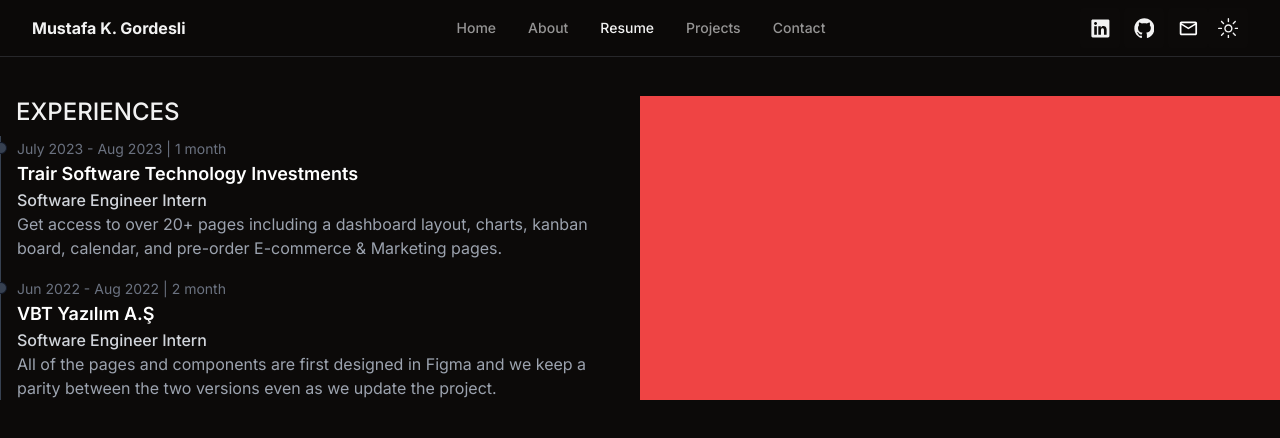
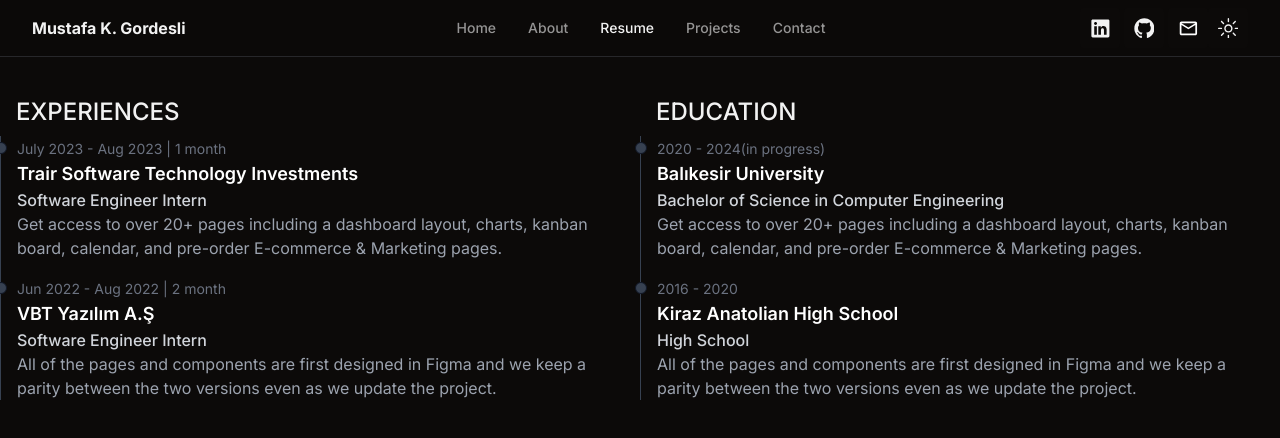
Before and after one commit to mustafakemalgordesli/mustafagordesli.com.tr, a Next.js app: page /resume in a window 1280 px wide. Shown: the top 438 px of the page. Built offline with nearby package versions, Linux system fonts and the light colour scheme.

Commit message:
education timeline added

```diff
--- a/app/(routes)/about/page.jsx
+++ b/app/(routes)/about/page.jsx
@@ -5,12 +5,13 @@ export default function About() {
                 About <span className="text-primary">ME</span>
             </div>
             <p className="text-gray-600 antialiased text-xl font-light max-w-xl tracking-wider leading-8 dark:text-slate-100">
-        I am a fourth-year computer engineering student at Balıkesir University,
-        driven by an investigative mindset and a strong commitment to continuous
-        improvement. While I am still in the early stages of mastering the
-        English language, I am dedicated to the learning process. My current
-        focus lies in back-end development, where I utilize technologies such as
-        C#, .NET Core, JavaScript and SQL Server. I predominantly craft my
+                I am a fourth-year computer engineering student at Balıkesir
+                University, driven by an investigative mindset and a strong
+                commitment to continuous improvement. While I am still in the
+                early stages of mastering the English language, I am dedicated
+                to the learning process. My current focus lies in full stack web
+                development, where I utilize technologies such as C#, .NET Core,
+                JavaScript, Nextjs and SQL Server. I predominantly craft my
                 projects using the powerful combination of .NET and React.
             </p>
             <div className="gap-3 flex flex-col sm:flex-row">
--- a/app/(routes)/resume/page.jsx
+++ b/app/(routes)/resume/page.jsx
@@ -1,63 +1,13 @@
-import Link from "next/link";
+import ExperiencesTimeline from '@/components/experiences-timeline';
+import EducationTimeline from '@/components/education-timeline';
 
 export default function Resume() {
-  return (
-    <main className="max-w-screen-xl py-14 mx-auto">
-      <div className="flex flex-col md:flex-row py-10">
-        <div className="w-full sm:w-1/2 flex flex-col mx-auto md:mx-0 md:items-start md:justify-start md:pr-2">
-          <h2 className="font-medium text-2xl mb-2 ml-4">EXPERIENCES</h2>
-          <ol className="relative border-l border-gray-200 dark:border-gray-700">
-            <li className="mb-4 ml-4">
-              <div className="absolute w-3 h-3 bg-gray-200 rounded-full mt-1.5 -left-1.5 border border-white dark:border-gray-900 dark:bg-gray-700"></div>
-              <time className="mb-1 text-sm font-normal leading-none text-gray-400 dark:text-gray-500">
-                July 2023 - Aug 2023 | 1 month
-              </time>
-              <h3>
-                <Link
-                  href="https://trair.com.tr/"
-                  target="_blank"
-                  className="text-lg font-semibold text-gray-900 dark:text-white hover:text-blue-600"
-                >
-                  Trair Software Technology Investments
-                </Link>
-              </h3>
-              <h5 className="font-medium text-base text-gray-700 dark:text-gray-300">
-                Software Engineer Intern
-              </h5>
-              <p className="mb-4 text-base font-normal text-gray-500 dark:text-gray-400">
-                Get access to over 20+ pages including a dashboard layout,
-                charts, kanban board, calendar, and pre-order E-commerce &
-                Marketing pages.
-              </p>
-            </li>
-            <li className="ml-4">
-              <div className="absolute w-3 h-3 bg-gray-200 rounded-full mt-1.5 -left-1.5 border border-white dark:border-gray-900 dark:bg-gray-700"></div>
-              <time className="mb-1 text-sm font-normal leading-none text-gray-400 dark:text-gray-500">
-                Jun 2022 - Aug 2022 | 2 month
-              </time>
-
-              <h3 className="text-lg font-semibold text-gray-900 dark:text-white">
-                <Link
-                  href=" https://www.vbt.com.tr/en"
-                  target="_blank"
-                  className="text-lg font-semibold text-gray-900 dark:text-white hover:text-blue-600"
-                >
-                  VBT Yazılım A.Ş
-                </Link>
-              </h3>
-              <h5 className="font-medium text-base text-gray-700 dark:text-gray-300">
-                Software Engineer Intern
-              </h5>
-              <p className="text-base font-normal text-gray-500 dark:text-gray-400">
-                All of the pages and components are first designed in Figma and
-                we keep a parity between the two versions even as we update the
-                project.
-              </p>
-            </li>
-          </ol>
-        </div>
-        <div className="w-full sm:w-1/2 bg-red-500"></div>
-      </div>
-    </main>
-  );
+    return (
+        <main className="max-w-screen-xl py-14 mx-auto">
+            <div className="flex flex-col md:flex-row py-5 md:py-10">
+                <ExperiencesTimeline />
+                <EducationTimeline />
+            </div>
+        </main>
+    );
 }
--- /dev/null
+++ b/components/education-timeline.jsx
@@ -0,0 +1,58 @@
+import Link from 'next/link';
+
+export default function EducationTimeline() {
+    return (
+        <div className="w-full md:w-1/2 flex flex-col mt-5 md:mt-0 mx-auto md:mx-0 md:items-start md:justify-start md:pr-2">
+            <h2 className="font-medium text-2xl mb-2 ml-4">EDUCATION</h2>
+            <ol className="relative border-l border-gray-200 dark:border-gray-700">
+                <li className="mb-4 ml-4">
+                    <div className="absolute w-3 h-3 bg-gray-200 rounded-full mt-1.5 -left-1.5 border border-white dark:border-gray-900 dark:bg-gray-700"></div>
+                    <time className="mb-1 text-sm font-normal leading-none text-gray-400 dark:text-gray-500">
+                        2020 - 2024(in progress)
+                    </time>
+                    <h3>
+                        <Link
+                            href="https://www.balikesir.edu.tr/"
+                            target="_blank"
+                            className="text-lg font-semibold text-gray-900 dark:text-white hover:text-blue-600 dark:hover:text-blue-600"
+                        >
+                            Balıkesir University
+                        </Link>
+                    </h3>
+                    <h5 className="font-medium text-base text-gray-700 dark:text-gray-300">
+                        Bachelor of Science in Computer Engineering
+                    </h5>
+                    <p className="mb-4 text-base font-normal text-gray-500 dark:text-gray-400">
+                        Get access to over 20+ pages including a dashboard
+                        layout, charts, kanban board, calendar, and pre-order
+                        E-commerce & Marketing pages.
+                    </p>
+                </li>
+                <li className="ml-4">
+                    <div className="absolute w-3 h-3 bg-gray-200 rounded-full mt-1.5 -left-1.5 border border-white dark:border-gray-900 dark:bg-gray-700"></div>
+                    <time className="mb-1 text-sm font-normal leading-none text-gray-400 dark:text-gray-500">
+                        2016 - 2020
+                    </time>
+
+                    <h3 className="text-lg font-semibold text-gray-900 dark:text-white">
+                        <Link
+                            href="https://kirazal.meb.k12.tr/"
+                            target="_blank"
+                            className="text-lg font-semibold text-gray-900 dark:text-white hover:text-blue-600 dark:hover:text-blue-600"
+                        >
+                            Kiraz Anatolian High School
+                        </Link>
+                    </h3>
+                    <h5 className="font-medium text-base text-gray-700 dark:text-gray-300">
+                        High School
+                    </h5>
+                    <p className="text-base font-normal text-gray-500 dark:text-gray-400">
+                        All of the pages and components are first designed in
+                        Figma and we keep a parity between the two versions even
+                        as we update the project.
+                    </p>
+                </li>
+            </ol>
+        </div>
+    );
+}
--- /dev/null
+++ b/components/experiences-timeline.jsx
@@ -0,0 +1,58 @@
+import Link from 'next/link';
+
+export default function ExperiencesTimeline() {
+    return (
+        <div className="w-full md:w-1/2 flex flex-col mx-auto md:mx-0 md:items-start md:justify-start md:pr-2">
+            <h2 className="font-medium text-2xl mb-2 ml-4">EXPERIENCES</h2>
+            <ol className="relative border-l border-gray-200 dark:border-gray-700">
+                <li className="mb-4 ml-4">
+                    <div className="absolute w-3 h-3 bg-gray-200 rounded-full mt-1.5 -left-1.5 border border-white dark:border-gray-900 dark:bg-gray-700"></div>
+                    <time className="mb-1 text-sm font-normal leading-none text-gray-400 dark:text-gray-500">
+                        July 2023 - Aug 2023 | 1 month
+                    </time>
+                    <h3>
+                        <Link
+                            href="https://trair.com.tr/"
+                            target="_blank"
+                            className="text-lg font-semibold text-gray-900 dark:text-white hover:text-blue-600 dark:hover:text-blue-600"
+                        >
+                            Trair Software Technology Investments
+                        </Link>
+                    </h3>
+                    <h5 className="font-medium text-base text-gray-700 dark:text-gray-300">
+                        Software Engineer Intern
+                    </h5>
+                    <p className="mb-4 text-base font-normal text-gray-500 dark:text-gray-400">
+                        Get access to over 20+ pages including a dashboard
+                        layout, charts, kanban board, calendar, and pre-order
+                        E-commerce & Marketing pages.
+                    </p>
+                </li>
+                <li className="ml-4">
+                    <div className="absolute w-3 h-3 bg-gray-200 rounded-full mt-1.5 -left-1.5 border border-white dark:border-gray-900 dark:bg-gray-700"></div>
+                    <time className="mb-1 text-sm font-normal leading-none text-gray-400 dark:text-gray-500">
+                        Jun 2022 - Aug 2022 | 2 month
+                    </time>
+
+                    <h3 className="text-lg font-semibold text-gray-900 dark:text-white">
+                        <Link
+                            href=" https://www.vbt.com.tr/en"
+                            target="_blank"
+                            className="text-lg font-semibold text-gray-900 dark:text-white hover:text-blue-600 dark:hover:text-blue-600"
+                        >
+                            VBT Yazılım A.Ş
+                        </Link>
+                    </h3>
+                    <h5 className="font-medium text-base text-gray-700 dark:text-gray-300">
+                        Software Engineer Intern
+                    </h5>
+                    <p className="text-base font-normal text-gray-500 dark:text-gray-400">
+                        All of the pages and components are first designed in
+                        Figma and we keep a parity between the two versions even
+                        as we update the project.
+                    </p>
+                </li>
+            </ol>
+        </div>
+    );
+}
--- a/components/social-media-nav.jsx
+++ b/components/social-media-nav.jsx
@@ -1,19 +1,21 @@
-import { GitHubLogoIcon, LinkedInLogoIcon } from "@radix-ui/react-icons";
-import Link from "next/link";
-import { ModeToggle } from "./mode-toogle";
+import { GitHubLogoIcon, LinkedInLogoIcon } from '@radix-ui/react-icons';
+import Link from 'next/link';
+import { ModeToggle } from './mode-toogle';
 
 export default function SocialMediaNav({ className }) {
     return (
         <nav className={`sm:flex sm:space-x-1 items-center ${className}`}>
             <Link
-        href="/docs"
+                href="https://www.linkedin.com/in/mustafakemalgordesli/"
+                target="_blank"
                 className="flex justify-center items-center h-[2.5rem] w-[2.5rem] bg-background hover:bg-accent hover:text-accent-foreground rounded"
             >
                 <LinkedInLogoIcon className="h-icon w-icon" />
             </Link>
 
             <Link
-        href="/docs"
+                href="https://github.com/mustafakemalgordesli"
+                target="_blank"
                 className="flex justify-center items-center h-[2.5rem] w-[2.5rem] bg-background hover:bg-accent hover:text-accent-foreground rounded"
             >
                 <GitHubLogoIcon className="h-icon w-icon" />
```
Also changed, not shown: app/(routes)/(home)/page.js (+2 -8 lines). Lines whose indentation alone changed are shown as unchanged.
